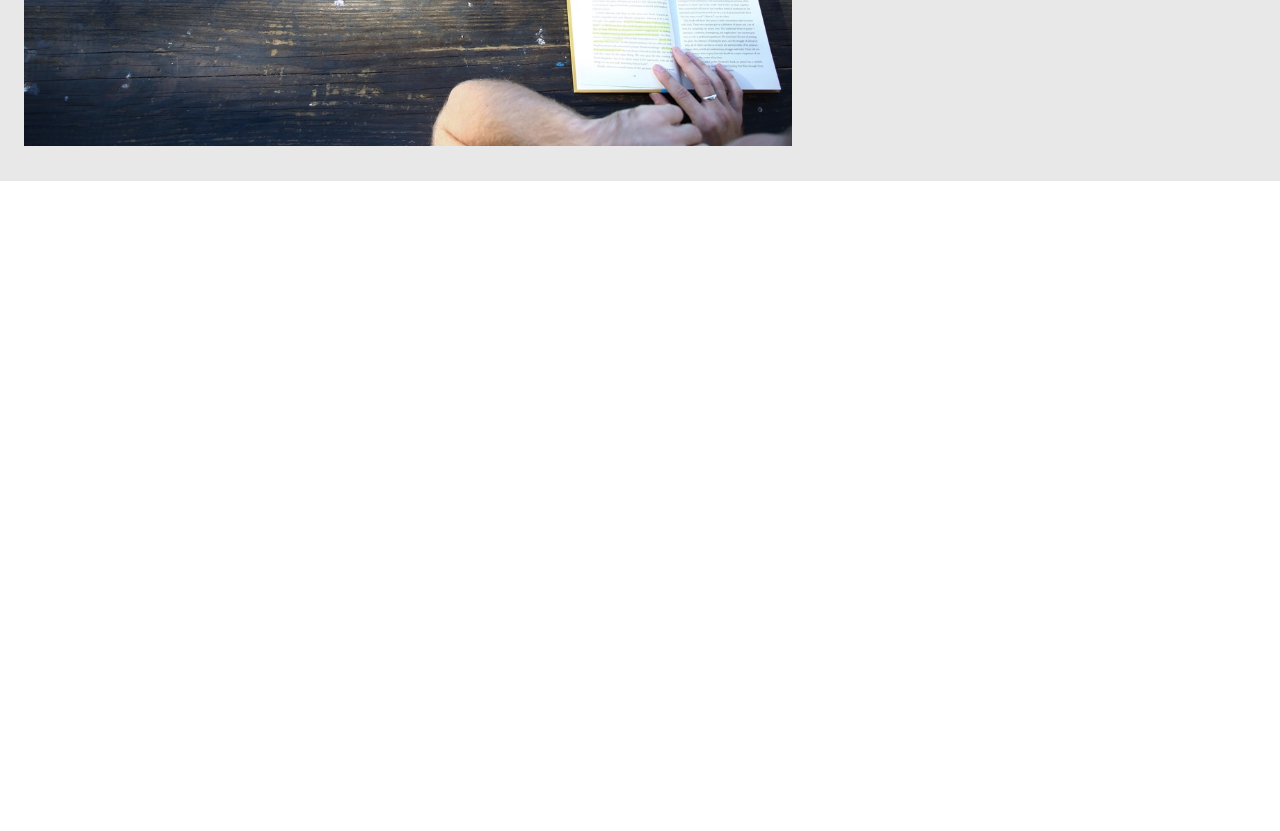
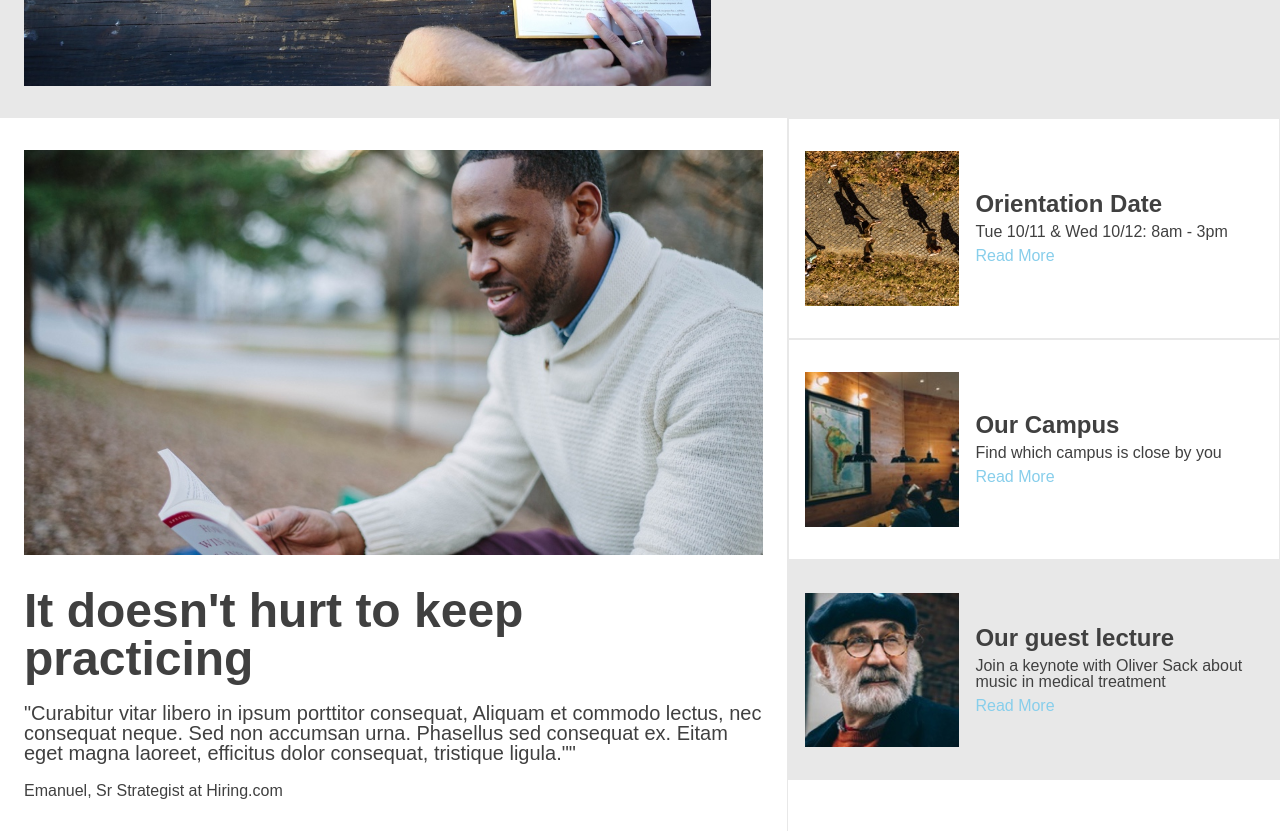
Before and after one commit to BlackNimbus/Colmar-Academy, a plain HTML site: page index.html in a window 1280 px wide. Shown: the part 518-1349 px from the top of the page. Before the commit the page ends 800 px from the top, so only its background shows below. Drawn offline with Linux system fonts and the light colour scheme; a web font is replaced by a local one.

Commit message:
add about section

```diff
--- a/css/style.css
+++ b/css/style.css
@@ -37,7 +37,7 @@
 font-family: 'Montserrat', sans-serif;
 font-family: 'Muli', sans-serif; */
 
-/* Base Styles */
+/* BASE STYLES */
 
 html {
   font-size: 16px;
@@ -49,13 +49,13 @@ html {
   display: flex;
 }
 
-/* Header Section */
+/* HEADER SECTION */
 
 header {
   height: 64px;
   width: 100%;
-  position: fixed;
-  z-index: 1;
+  /* position: fixed;
+  z-index: 1; */
   align-items: center;
   justify-content: space-between;
   background-color: white;
@@ -100,31 +100,26 @@ header img {
   color: #404040;
 }
 
-/* Banner Section */
+/* BANNER SECTION */
 .banner {
-  max-width: 100%;
-  /*padding: 32px 24px;*/
-  /*justify-content: center;*/
+  width: 100%;
   align-items: center;
-  padding-top: 64px;
   background-color: #E8E8E8;
 }
 
-
 .left {
-  /* background-color: blue; */
   width: 60%;
   padding: 32px 24px;
 }
 
 .left img {
   width: 100%;
+  height: auto;
+  display: block;
 }
 
 .right {
-  /* background-color: green; */
-  height: 500px;
-  width: 300px;
+  width: auto;
   /*margin-left: 24px;*/
   flex-direction: column;
   justify-content: center;
@@ -135,12 +130,11 @@ header img {
 .right h1 {
   font-size: 2.5rem;
   font-weight: bolder;
-  margin-bottom: 20px;
 }
 
 .right p {
   font-size: 1.5rem;
-  margin-bottom: 20px;
+  margin: 20px 0px;
 }
 
 .button {
@@ -155,3 +149,90 @@ header img {
     text-decoration: none;
     font-size: 1.5rem;
 }
+
+/* ABOUT SECTION */
+
+.about {
+  width: 100%;
+  /*padding: 32px 0 32px 24px;*/
+  justify-content: center;
+}
+
+.article {
+  height: auto;
+  width: 60%;
+  padding: 32px 24px;
+  flex-direction: column;
+}
+
+.article h1 {
+  font-size: 48px;
+  font-weight: bold;
+  margin-top: 32px;
+}
+
+.article p {
+  font-size: 20px;
+  margin: 20px 0;
+}
+
+.img-container {
+  width: 100%;
+}
+
+.img-container img {
+  width: 100%;
+  height: auto;
+  display: block;
+}
+
+.info {
+  border-left: 1px solid #E8E8E8;;
+  width: 40%;
+  /*margin-left: 24px;*/
+  flex-direction: column;
+  padding: 0px;
+}
+
+.learn {
+  justify-content: space-between;
+  padding: 32px 16px;
+  border: 1px solid #E8E8E8;
+}
+
+.clip {
+  width: 35%;
+  height: auto;
+}
+
+.clip img {
+  width: 100%;
+  height: auto;
+  display: block;
+}
+
+.supporting{
+  width: 65%;
+  height: auto;
+  flex-direction: column;
+  justify-content: center;
+  margin-left: 16px;
+}
+
+.supporting h1 {
+  font-size: 24px;
+  font-weight: bold;
+}
+
+.supporting p {
+  margin: 8px 0;
+}
+
+.supporting a {
+  text-decoration: none;
+  color: skyblue;
+}
+
+.lecture {
+  background-color: #E8E8E8;
+}
--- a/index.html
+++ b/index.html
@@ -11,7 +11,7 @@
 
   <body>
 
-    <!-- Header Section -->
+    <!-- HEADER SECTION -->
     <header class="flex">
       <div class="logo flex">
         <img class="#" src="resources/images/ic-logo.svg" alt="Lion Logo">
@@ -26,10 +26,10 @@
       </nav>
     </header>
 
-    <!-- Banner Section -->
+    <!-- BANNER SECTION -->
     <section class="banner flex">
         <div class="left">
-          <img src="resources/images/banner.jpg"/>
+          <img src="resources/images/banner.jpg" alt="students studying"/>
         </div>
 
         <div class="right flex">
@@ -41,5 +41,56 @@
       </div><!--Banner-->
     </section><!--Section-->
 
+    <!-- ABOUT SECTION -->
+    <section class="about">
+      <div class="flex">
+
+        <div class="article flex">
+          <div class="img-container">
+            <img src="resources/images/information-main.jpg" alt="student reading"/>
+          </div>
+          <h1>It doesn't hurt to keep practicing</h1>
+          <p>"Curabitur vitar libero in ipsum porttitor   consequat, Aliquam et commodo lectus, nec consequat neque. Sed non accumsan urna. Phasellus sed consequat ex. Eitam eget magna laoreet, efficitus dolor consequat, tristique ligula.""</p>
+          <span>Emanuel, Sr Strategist at Hiring.com</span>
+       </div>
+
+        <div class="info flex">
+
+          <div class="learn flex">
+            <div class="clip">
+              <img src="resources/images/information-orientation.jpg" alt="">
+            </div>
+            <div class="supporting flex">
+              <h1>Orientation Date</h1>
+              <p>Tue 10/11 & Wed 10/12: 8am - 3pm</p>
+              <span><a href="#">Read More</a></span>
+            </div>
+          </div>
+
+          <div class="learn flex">
+            <div class="clip">
+              <img src="resources/images/information-campus.jpg" alt="">
+            </div>
+            <div class="supporting flex">
+              <h1>Our Campus</h1>
+              <p>Find which campus is close by you</p>
+              <span><a href="#">Read More</a></span>
+            </div>
+          </div>
+
+          <div class="learn flex lecture">
+            <div class="clip">
+              <img src="resources/images/information-guest-lecture.jpg" alt="">
+            </div>
+            <div class="supporting  flex">
+              <h1>Our guest lecture</h1>
+              <p>Join a keynote with Oliver Sack about music in medical treatment</p>
+              <span><a href="#">Read More</a></span>
+            </div>
+          </div>
+
+      </div><!--Container-->
+    </section><!--Section-->
+
   </body>
 </html>
```
